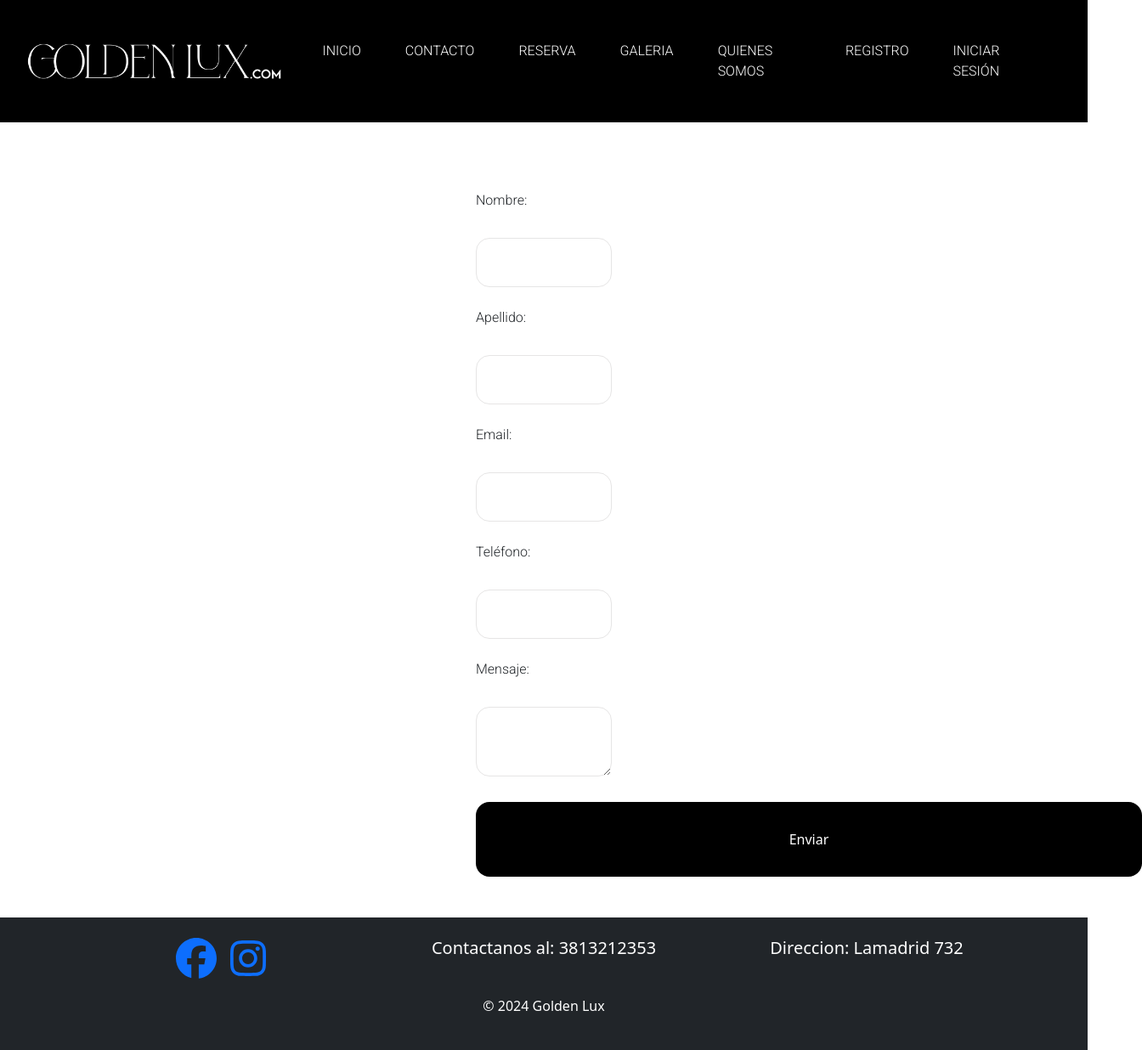
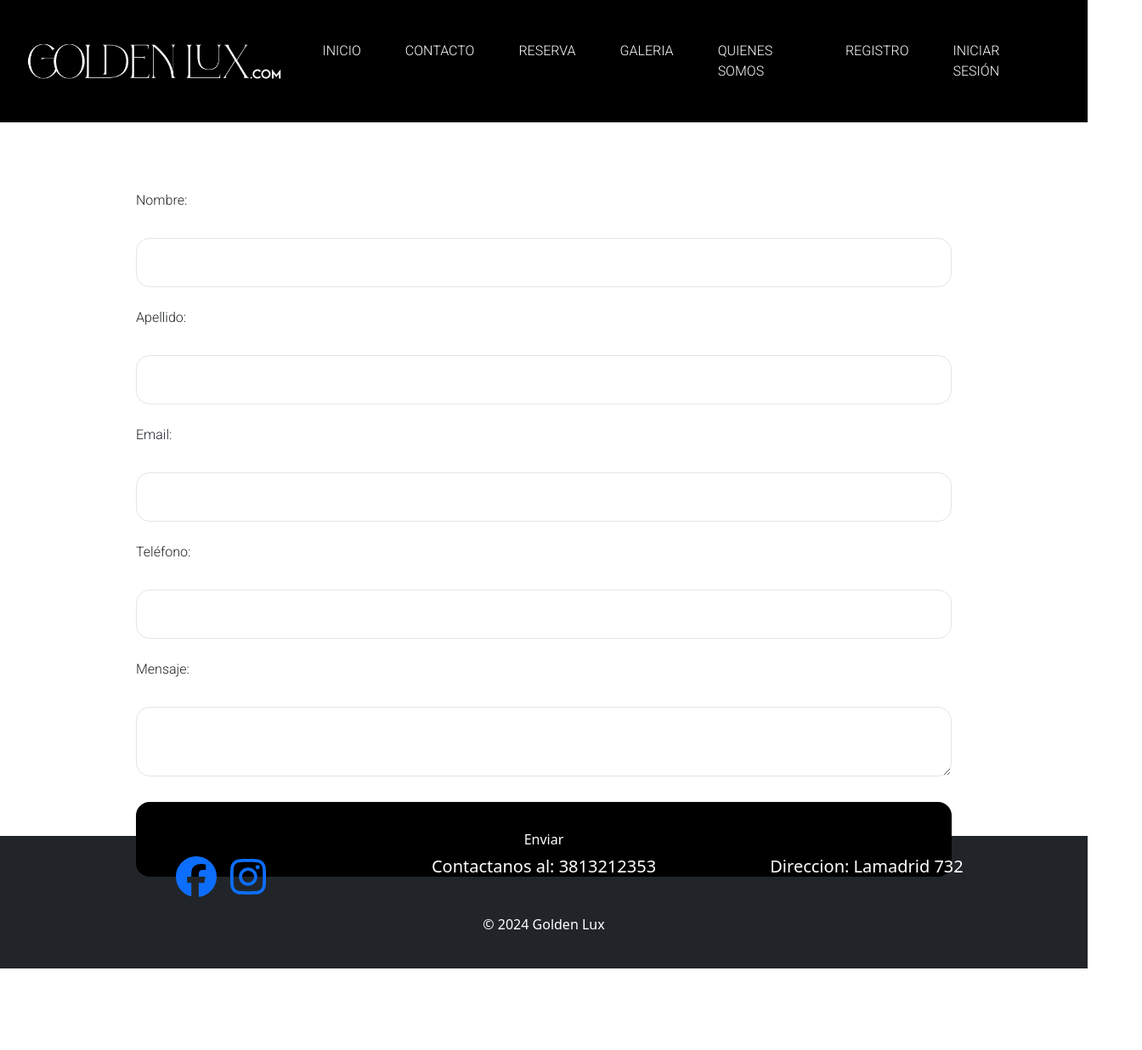
Before and after one commit to GianlucaR34/Proyecto3-FrontEnd, a React (Vite) app: page /contact in a window 1280 px wide. Shown: the whole page at 85% size, 1344 px wide, since content can reach past the window. After the commit the page ends 1140 px from the top, so only its background shows below. Built offline with nearby package versions, Linux system fonts and the light colour scheme.

Commit message:
responsive de contactos realizado

```diff
--- a/src/css/Contactos.css
+++ b/src/css/Contactos.css
@@ -10,6 +10,7 @@
 	margin-right: 35rem;
 	margin-left: 35rem;
 	margin-top: 5rem;
+	margin-bottom: 10rem;
 }
 
 .contact-form div {
@@ -65,3 +66,33 @@
 		height: 50rem;
 	}
 }
+/*media query para tablets*/
+@media only screen and (min-width: 768px) and (max-width: 820px) {
+	.contact-form {
+		height: 75vh;
+		margin-top: 5rem;
+		margin-left: 10rem;
+		margin-right: 10rem;
+		margin-bottom: 5rem;
+	}
+	.contact-form button {
+		width: 100%;
+	}
+	.contact-form-container {
+		height: 50rem;
+	}
+}
+@media only screen and (min-width: 1024px) and (max-width: 1280px) {
+	.contact-form {
+		height: 75vh;
+		margin-top: 5rem;
+		margin-left: 10rem;
+		margin-right: 10rem;
+	}
+	.contact-form button {
+		width: 100%;
+	}
+	.contact-form-container {
+		height: 50rem;
+	}
+}
```
